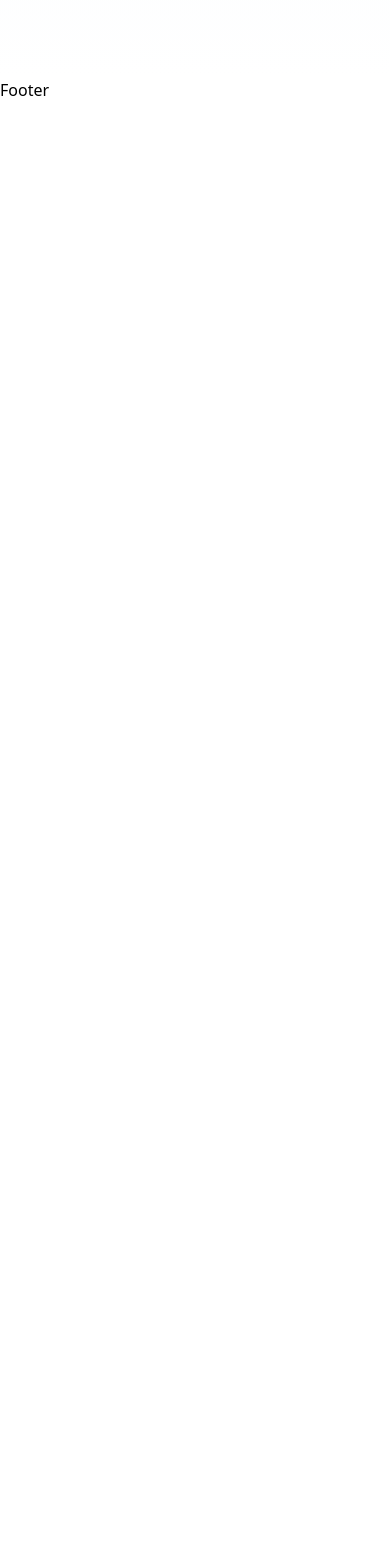
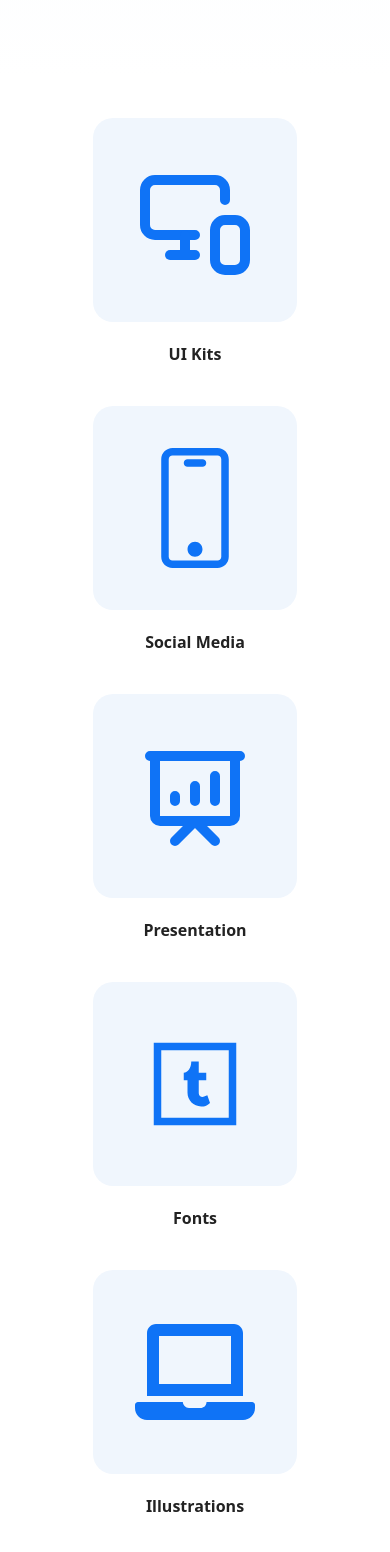
Before and after one commit to Sijan666/pixmartEcommerce, a React (Vite) app: page / in a window 390 px wide. Shown: the part 976-2528 px from the top of the page. Before the commit the page ends 1078 px from the top, so only its background shows below. Built offline with nearby package versions, Linux system fonts and the light colour scheme.

Commit message:
feat : add products section with responsive for xs

```diff
--- /dev/null
+++ b/src/components/layouts/Products.jsx
@@ -0,0 +1,53 @@
+import React from 'react'
+import Container from '../Container'
+import Flex from '../Flex'
+import { LuMonitorSmartphone } from 'react-icons/lu'
+import { SlScreenSmartphone } from 'react-icons/sl'
+import { HiOutlinePresentationChartBar } from 'react-icons/hi'
+import { LiaTumblrSquare } from 'react-icons/lia'
+import { FaLaptop } from 'react-icons/fa'
+
+const Products = () => {
+    return (
+        <>
+        <section className='products lg:py-30 py-10'>
+            <Container className={'px-2'}>
+                <Flex className={'lg:justify-between flex flex-col lg:flex-row gap-y-10'}>
+                    <div className="text-center">
+                        <div className="bg-[#F0F6FD] p-[42px] rounded-[20px] text-[#0F73F6] hover:bg-[#0F73F6] hover:text-white duration-300">
+                            <LuMonitorSmartphone size={120} />
+                        </div>
+                        <h4 className='text-[#222222] font-bold pt-5'>UI Kits</h4>
+                    </div>
+                    <div className="text-center">
+                        <div className="bg-[#F0F6FD] p-[42px] rounded-[20px] text-[#0F73F6] hover:bg-[#0F73F6] hover:text-white duration-300">
+                            <SlScreenSmartphone size={120} />
+                        </div>
+                        <h4 className='text-[#222222] font-bold pt-5'>Social Media</h4>
+                    </div>
+                    <div className="text-center">
+                        <div className="bg-[#F0F6FD] p-[42px] rounded-[20px] text-[#0F73F6] hover:bg-[#0F73F6] hover:text-white duration-300">
+                            <HiOutlinePresentationChartBar  size={120} />
+                        </div>
+                        <h4 className='text-[#222222] font-bold pt-5'>Presentation</h4>
+                    </div>
+                    <div className="text-center">
+                        <div className="bg-[#F0F6FD] p-[42px] rounded-[20px] text-[#0F73F6] hover:bg-[#0F73F6] hover:text-white duration-300">
+                            <LiaTumblrSquare  size={120} />
+                        </div>
+                        <h4 className='text-[#222222] font-bold pt-5'>Fonts</h4>
+                    </div>
+                    <div className="text-center">
+                        <div className="bg-[#F0F6FD] p-[42px] rounded-[20px] text-[#0F73F6] hover:bg-[#0F73F6] hover:text-white duration-300">
+                            <FaLaptop size={120} />
+                        </div>
+                        <h4 className='text-[#222222] font-bold pt-5'>Illustrations</h4>
+                    </div>
+                </Flex>
+            </Container>
+        </section>
+        </>
+    )
+}
+
+export default Products
--- a/src/components/pages/Home.jsx
+++ b/src/components/pages/Home.jsx
@@ -1,11 +1,13 @@
 
 import Banner from "../layouts/Banner"
+import Products from "../layouts/Products"
 
 
 const Home = () => {
     return (
         <>
         <Banner/>
+        <Products/>
         </>
     )
 }
```
